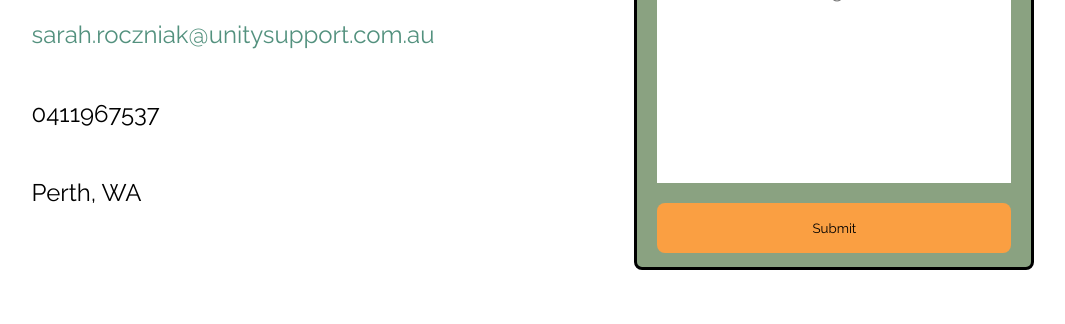
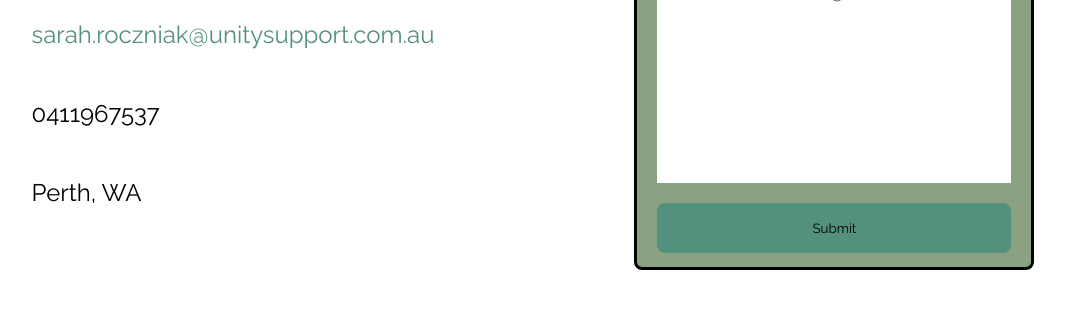
Before and after one commit to Unity-Support/unity_support, a plain HTML site: page contact_us.html in a window 1280 px wide. In both pictures the pointer is over the input "Submit". Shown: the part 380-704 px from the top of the page, without its empty margins (107-1172 px from the left). Drawn offline with Linux system fonts and the light colour scheme.

Commit message:
Update style.css
Form updates

```diff
--- a/css/style.css
+++ b/css/style.css
@@ -646,6 +646,11 @@ input {
 	border-radius: 8px;
 }
 
+.contact-button:hover {
+	background-color: #53917e;
+	cursor: pointer;
+}
+
 @media only screen and (max-width: 485px) {
 	.contact-us_container {
 		flex-direction: column;
```
